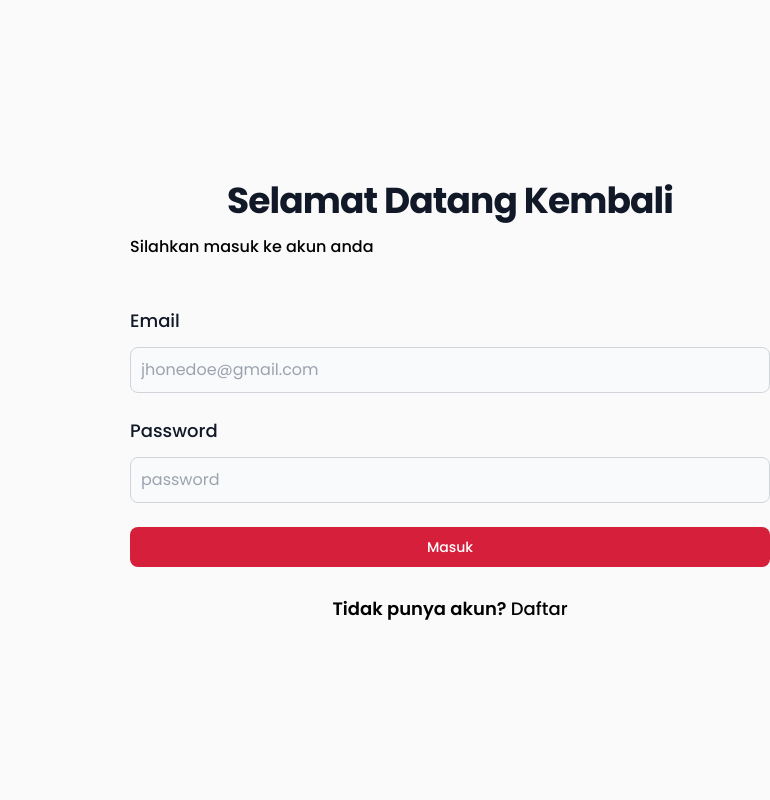
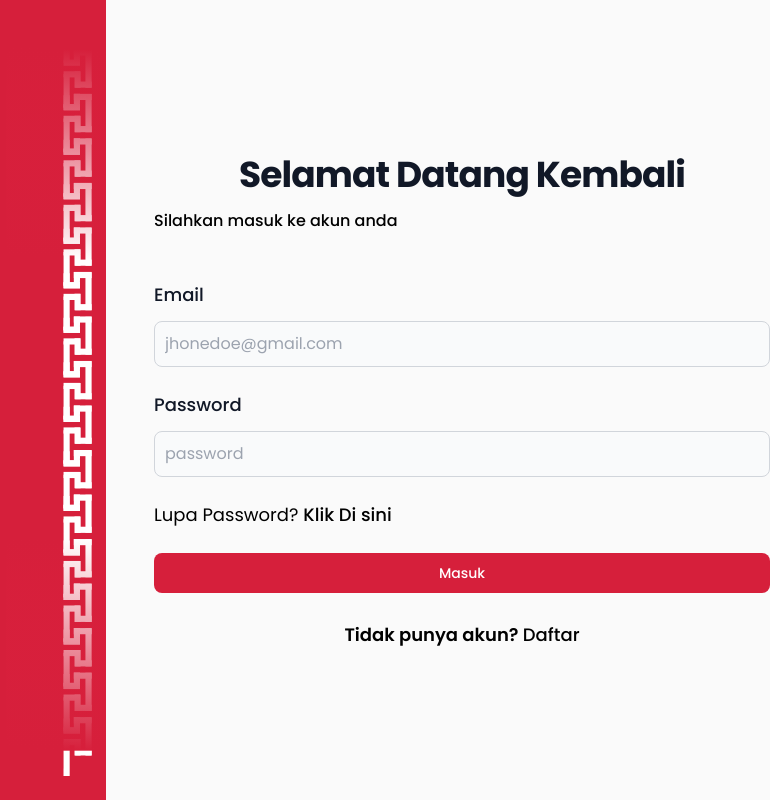
Before and after one commit to Kasa-Talk/kasatalk, a Next.js app: page /login in a window 1280 px wide. Shown: the whole page, without its empty margins (510-1280 px from the left). Built offline with nearby package versions, Linux system fonts and the light colour scheme.

Commit message:
adding background page login and anchor lupa password

```diff
--- a/src/app/(auth)/login/page.tsx
+++ b/src/app/(auth)/login/page.tsx
@@ -1,9 +1,12 @@
 import Link from "next/link";
+import Image from 'next/image';
 
 const Page = () => {
   return (
-    <div className="grid grid-cols-2 h-screen">
-      <div></div>
+    <div className="grid grid-cols-2 h-screen gap-12">
+      <div className="bg-primary flex justify-end">
+        <Image src={'/asset/batik-icon-vertikal.svg'} width={100} height={100} alt="batik-image" className="" />
+      </div>
       <div className="my-auto">
         <h1 className="text-4xl pb-3 text-center font-bold leading-tight tracking-tight text-gray-900 dark:text-black">
           Selamat Datang Kembali
@@ -26,6 +29,11 @@ const Page = () => {
                   className="bg-gray-50 border border-gray-300 text-gray-900 w-full p-2.5 focus:outline-red-600 rounded-lg"
                   placeholder="password"/>
           </div>
+          <div>
+            <p className="text-lg text-black">
+              Lupa Password? <Link href="/register" className="font-medium text-primary-600 hover:underline dark:text-primary">Klik Di sini</Link>
+            </p>
+          </div>
           <button
             type="submit"
             className="w-full text-white bg-primary focus:ring-4 focus:outline-none focus:ring-primary-300 font-medium rounded-lg text-sm px-5 py-2.5 text-center">
```
